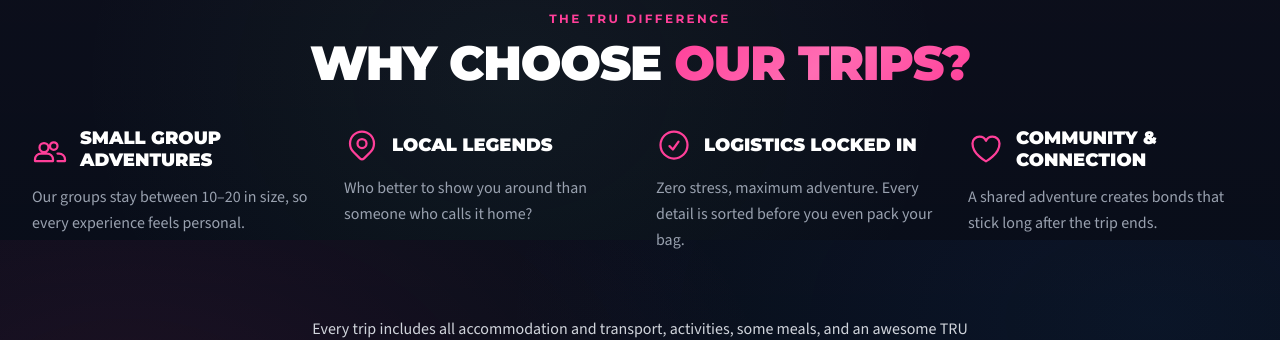
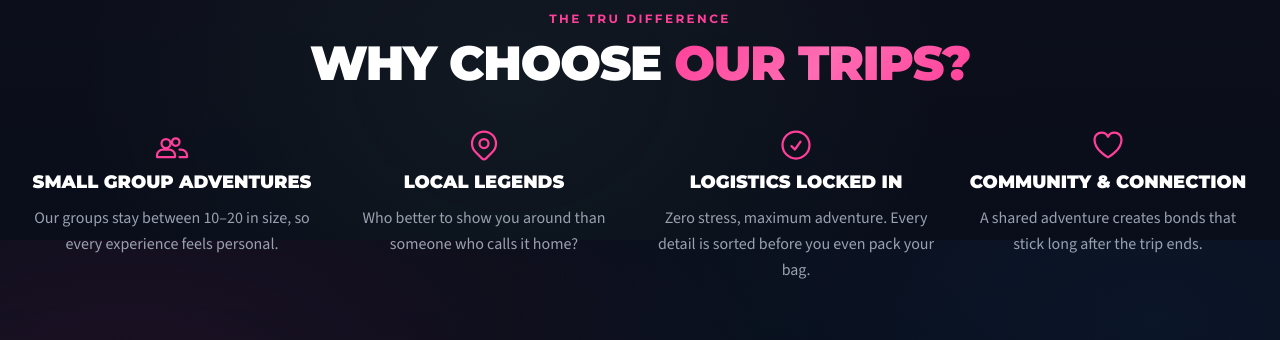
Before and after one commit to markpope8507/trutravels, a Next.js app: page / in a window 1280 px wide. Shown: the part 2960-3300 px from the top of the page. Built offline with nearby package versions, Linux system fonts and the light colour scheme.

Commit message:
Homepage: centre the "Why Choose Our Trips" feature items
Stack each feature centred — icon above the title, centred description — to
match the centred platform rating cards.

Co-Authored-By: Claude Opus 4.8 (1M context) <noreply@anthropic.com>

```diff
--- a/src/app/page.tsx
+++ b/src/app/page.tsx
@@ -145,47 +145,47 @@ export default function HomePage() {
           <div className="grid grid-cols-1 sm:grid-cols-2 lg:grid-cols-4 gap-x-8 gap-y-10">
             {/* Small Group Adventures */}
             <div>
-              <div className="flex items-center gap-3 mb-3">
+              <div className="flex flex-col items-center gap-2 mb-3 text-center">
                 <svg className="h-9 w-9 text-tru-pink flex-shrink-0" fill="none" viewBox="0 0 24 24" stroke="currentColor" strokeWidth={1.5}>
                   <path strokeLinecap="round" strokeLinejoin="round" d="M17 20h5v-1a4 4 0 0 0-4-4h-1m-4 5H2v-1a4 4 0 0 1 4-4h4a4 4 0 0 1 4 4v1Zm-2-9a3 3 0 1 1-6 0 3 3 0 0 1 6 0Zm6-1a2.5 2.5 0 1 1-5 0 2.5 2.5 0 0 1 5 0Z" />
                 </svg>
                 <h3 className="text-white font-black uppercase font-heading text-base sm:text-lg leading-tight">Small Group Adventures</h3>
               </div>
-              <p className="text-gray-400 text-sm sm:text-base leading-relaxed">Our groups stay between 10&ndash;20 in size, so every experience feels personal.</p>
+              <p className="text-gray-400 text-sm sm:text-base leading-relaxed text-center">Our groups stay between 10&ndash;20 in size, so every experience feels personal.</p>
             </div>
 
             {/* Local Guides & Experiences */}
             <div>
-              <div className="flex items-center gap-3 mb-3">
+              <div className="flex flex-col items-center gap-2 mb-3 text-center">
                 <svg className="h-9 w-9 text-tru-pink flex-shrink-0" fill="none" viewBox="0 0 24 24" stroke="currentColor" strokeWidth={1.5}>
                   <path strokeLinecap="round" strokeLinejoin="round" d="M17.657 16.657 13.414 20.9a2 2 0 0 1-2.827 0l-4.244-4.243a8 8 0 1 1 11.314 0Z" />
                   <path strokeLinecap="round" strokeLinejoin="round" d="M15 11a3 3 0 1 1-6 0 3 3 0 0 1 6 0Z" />
                 </svg>
                 <h3 className="text-white font-black uppercase font-heading text-base sm:text-lg leading-tight">Local Legends</h3>
               </div>
-              <p className="text-gray-400 text-sm sm:text-base leading-relaxed">Who better to show you around than someone who calls it home?</p>
+              <p className="text-gray-400 text-sm sm:text-base leading-relaxed text-center">Who better to show you around than someone who calls it home?</p>
             </div>
 
             {/* Logistics Locked In */}
             <div>
-              <div className="flex items-center gap-3 mb-3">
+              <div className="flex flex-col items-center gap-2 mb-3 text-center">
                 <svg className="h-9 w-9 text-tru-pink flex-shrink-0" fill="none" viewBox="0 0 24 24" stroke="currentColor" strokeWidth={1.5}>
                   <path strokeLinecap="round" strokeLinejoin="round" d="M9 12.75 11.25 15 15 9.75M21 12a9 9 0 1 1-18 0 9 9 0 0 1 18 0Z" />
                 </svg>
                 <h3 className="text-white font-black uppercase font-heading text-base sm:text-lg leading-tight">Logistics Locked In</h3>
               </div>
-              <p className="text-gray-400 text-sm sm:text-base leading-relaxed">Zero stress, maximum adventure. Every detail is sorted before you even pack your bag.</p>
+              <p className="text-gray-400 text-sm sm:text-base leading-relaxed text-center">Zero stress, maximum adventure. Every detail is sorted before you even pack your bag.</p>
             </div>
 
             {/* Community & Connection */}
             <div>
-              <div className="flex items-center gap-3 mb-3">
+              <div className="flex flex-col items-center gap-2 mb-3 text-center">
                 <svg className="h-9 w-9 text-tru-pink flex-shrink-0" fill="none" viewBox="0 0 24 24" stroke="currentColor" strokeWidth={1.5}>
                   <path strokeLinecap="round" strokeLinejoin="round" d="M21 8.25c0-2.485-2.099-4.5-4.688-4.5-1.935 0-3.597 1.126-4.312 2.733-.715-1.607-2.377-2.733-4.313-2.733C5.1 3.75 3 5.765 3 8.25c0 7.22 9 12 9 12s9-4.78 9-12Z" />
                 </svg>
                 <h3 className="text-white font-black uppercase font-heading text-base sm:text-lg leading-tight">Community &amp; Connection</h3>
               </div>
-              <p className="text-gray-400 text-sm sm:text-base leading-relaxed">A shared adventure creates bonds that stick long after the trip ends.</p>
+              <p className="text-gray-400 text-sm sm:text-base leading-relaxed text-center">A shared adventure creates bonds that stick long after the trip ends.</p>
             </div>
           </div>
         </div>
```
